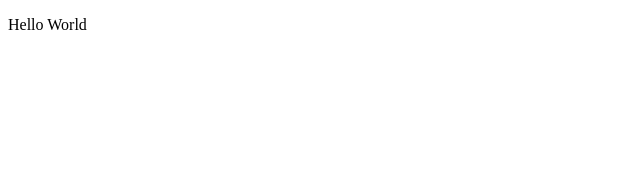
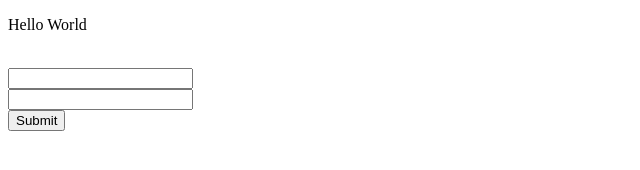
Before and after one commit to SimoBkr/testing_gitwithteam, a plain HTML site: page index.html in a window 1280 px wide. Shown: the whole page, without its empty margins (0-640 px from the left). Drawn offline with Linux system fonts and the light colour scheme.

Commit message:
add form to index.html

```diff
--- a/index.html
+++ b/index.html
@@ -7,6 +7,11 @@
     <title>Document</title>
 </head>
 <body>
-    <p>Hello World</p>
+    <p>Hello World</p><br>
+    <form action="" method="post">
+        <input type="text"><br>
+        <input type="text"><br>
+        <input type="submit">
+    </form>
 </body>
 </html>
```
